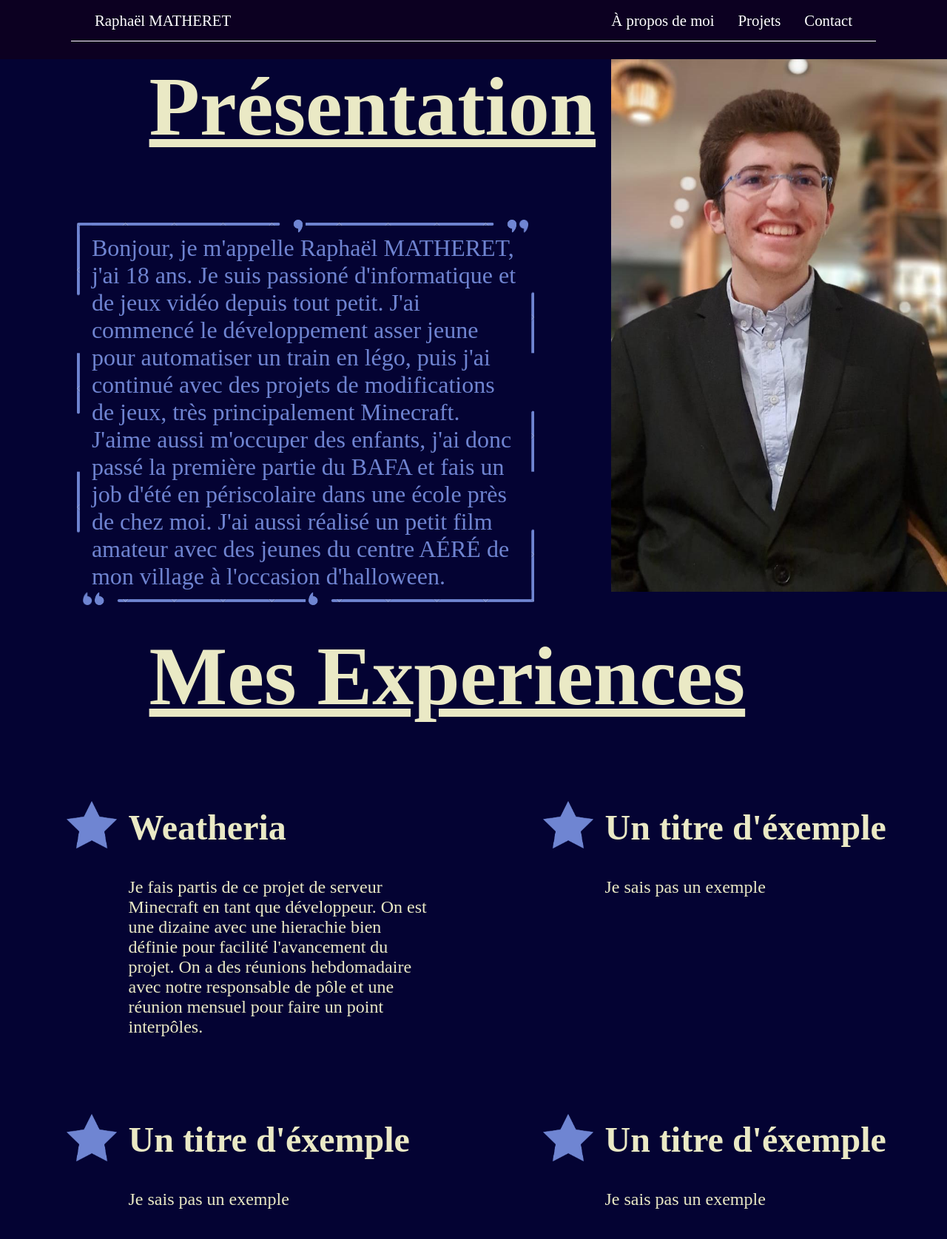
After one commit to TheGamerFarmer/Portfolio, a PHP site: page /sitePortfolio/aProposDeMoi/aProposDeMoi.php in a window 1280 px wide. The commit adds this page. Shown: the whole page at 74% size. Run offline with PHP 8.4, Linux system fonts and the light colour scheme.

Commit message:
Avancement site

```diff
--- a/accueil/accueil.css
+++ b/accueil/accueil.css
@@ -1,11 +1,12 @@
 body {
     width: 100vw;
-    height: 100vh;
+    min-height: 100vh;
     background-color: #040333;
     margin: 0;
     display: flex;
     flex-direction: column;
     align-items: center;
+    position: relative;
 }
 
 h1, p, a {
--- /dev/null
+++ b/sitePortfolio/aProposDeMoi/aProposDeMoi.css
@@ -0,0 +1,76 @@
+main .partie {
+    min-height: 100vh;
+}
+
+main .titre {
+    color: #EAE9C5;
+    text-decoration: underline;
+    font-size: 7em;
+    margin: 0 0 0.5em 1.8em;
+    width: fit-content;
+}
+
+main #presentation {
+    min-height: calc(100vh - 5em);
+    display: flex;
+}
+
+main #presentation #presentation-text {
+    display: flex;
+    flex-direction: column;
+    align-items: center;
+    height: fit-content;
+}
+
+main #presentation #presentation-text h1 {
+    align-self: start;
+}
+
+main #presentation #presentation-text p {
+    color: #6F84D1;
+    font-size: 2em;
+    width: 70%;
+    border: 20px solid #040333;
+    border-image: url("/sitePortfolio/aProposDeMoi/borderPresentation.png") 50 / 1 / 0 round;
+}
+
+main #presentation img {
+    height: calc(100vh - 5em);
+}
+
+main #mesExperiences {
+    display: flex;
+    flex-direction: column;
+    align-items: center;
+}
+
+main #mesExperiences h1 {
+    align-self: start;
+}
+
+main #mesExperiences ul {
+    display: flex;
+    flex-wrap: wrap;
+    justify-content: space-around;
+    gap: 3em;
+}
+
+main #mesExperiences ul li {
+    display: flex;
+    gap: 1em;
+    color: #EAE9C5;
+    width: 40%;
+}
+
+main #mesExperiences ul li .exempleText h2 {
+    font-size: 3em;
+}
+
+main #mesExperiences ul li .exempleText p {
+    font-size: 1.5em;
+}
+
+main #mesExperiences ul li img {
+    height: 4em;
+    margin-top: 2em;
+}
--- /dev/null
+++ b/sitePortfolio/aProposDeMoi/aProposDeMoi.php
@@ -0,0 +1,68 @@
+<!DOCTYPE html>
+<html lang="fr">
+<head>
+    <meta charset="utf-8">
+    <title>Portfolio</title>
+    <link rel="icon" type="image/x-icon" href="/icone.jpeg">
+    <link rel="stylesheet" href="/sitePortfolio/aProposDeMoi/aProposDeMoi.css">
+    <link rel="stylesheet" href="/sitePortfolio/headerAndFooter/headerAndFooter.css">
+</head>
+
+<body>
+<?php include("../headerAndFooter/header.php") ?>
+
+<main>
+    <div id="presentation" class="partie">
+        <div id="presentation-text">
+            <h1 class="titre">Présentation</h1>
+            <p>Bonjour, je m'appelle Raphaël MATHERET, j'ai 18 ans. Je suis passioné d'informatique et de jeux vidéo
+                depuis tout petit. J'ai commencé le développement asser jeune pour automatiser un train en légo, puis
+                j'ai continué avec des projets de modifications de jeux, très principalement Minecraft. J'aime aussi
+                m'occuper des enfants, j'ai donc passé la première partie du BAFA et fais un job d'été en périscolaire
+                dans une école près de chez moi. J'ai aussi réalisé un petit film amateur avec des jeunes du centre
+                AÉRÉ de mon village à l'occasion d'halloween.
+            </p>
+        </div>
+
+        <img src="/sitePortfolio/aProposDeMoi/photo.jpg" alt="photo Présentation">
+    </div>
+
+    <div id="mesExperiences" class="partie">
+        <h1 class="titre">Mes Experiences</h1>
+        <ul>
+            <li>
+                <img src="/sitePortfolio/aProposDeMoi/experiencesPrefix.png" alt="Éxpériences préfix">
+                <div class="exempleText">
+                    <h2>Weatheria</h2>
+                    <p>Je fais partis de ce projet de serveur Minecraft en tant que développeur. On est une dizaine
+                        avec une hierachie bien définie pour facilité l'avancement du projet. On a des réunions
+                        hebdomadaire avec notre responsable de pôle et une réunion mensuel pour faire un point interpôles.
+                    </p>
+                </div>
+            </li>
+            <li>
+                <img src="/sitePortfolio/aProposDeMoi/experiencesPrefix.png" alt="Éxpériences préfix">
+                <div class="exempleText">
+                    <h2>Un titre d'éxemple</h2>
+                    <p>Je sais pas un exemple</p>
+                </div>
+            </li>
+            <li>
+                <img src="/sitePortfolio/aProposDeMoi/experiencesPrefix.png" alt="Éxpériences préfix">
+                <div class="exempleText">
+                    <h2>Un titre d'éxemple</h2>
+                    <p>Je sais pas un exemple</p>
+                </div>
+            </li>
+            <li>
+                <img src="/sitePortfolio/aProposDeMoi/experiencesPrefix.png" alt="Éxpériences préfix">
+                <div class="exempleText">
+                    <h2>Un titre d'éxemple</h2>
+                    <p>Je sais pas un exemple</p>
+                </div>
+            </li>
+        </ul>
+    </div>
+</main>
+</body>
+</html>
--- /dev/null
+++ b/sitePortfolio/headerAndFooter/header.php
@@ -0,0 +1,9 @@
+
+<header>
+    <div id="header">
+        <a href="/">Raphaël MATHERET</a>
+        <a href="/portfolio">À propos de moi</a>
+        <a href="/portfolio/projets">Projets</a>
+        <a href="/portfolio/contact">Contact</a>
+    </div>
+</header>
--- /dev/null
+++ b/sitePortfolio/headerAndFooter/headerAndFooter.css
@@ -0,0 +1,31 @@
+body {
+    margin: 0;
+    background-color: #040333;
+}
+
+header {
+    background-color: rgb(12, 0, 33);
+    height: 5em;
+    display: flex;
+    justify-content: center;
+}
+
+header #header {
+    display: flex;
+    align-items: center;
+    gap: 2em;
+    width: 80%;
+    border-bottom: 1px solid white;
+    padding: 0 2em;
+    margin-bottom: 1.5em;
+}
+
+header #header a {
+    text-decoration: none;
+    color: white;
+    font-size: 1.3em;
+}
+
+header #header a:first-child {
+    flex-grow: 1;
+}
```
Also changed, not shown: .htaccess, accueil/accueil.html (renamed from accueil/accueil.php), sitePortfolio/aProposDeMoi/borderPresentation.png (added), sitePortfolio/aProposDeMoi/experiencesPrefix.png (added), sitePortfolio/aProposDeMoi/photo.jpg (added).
